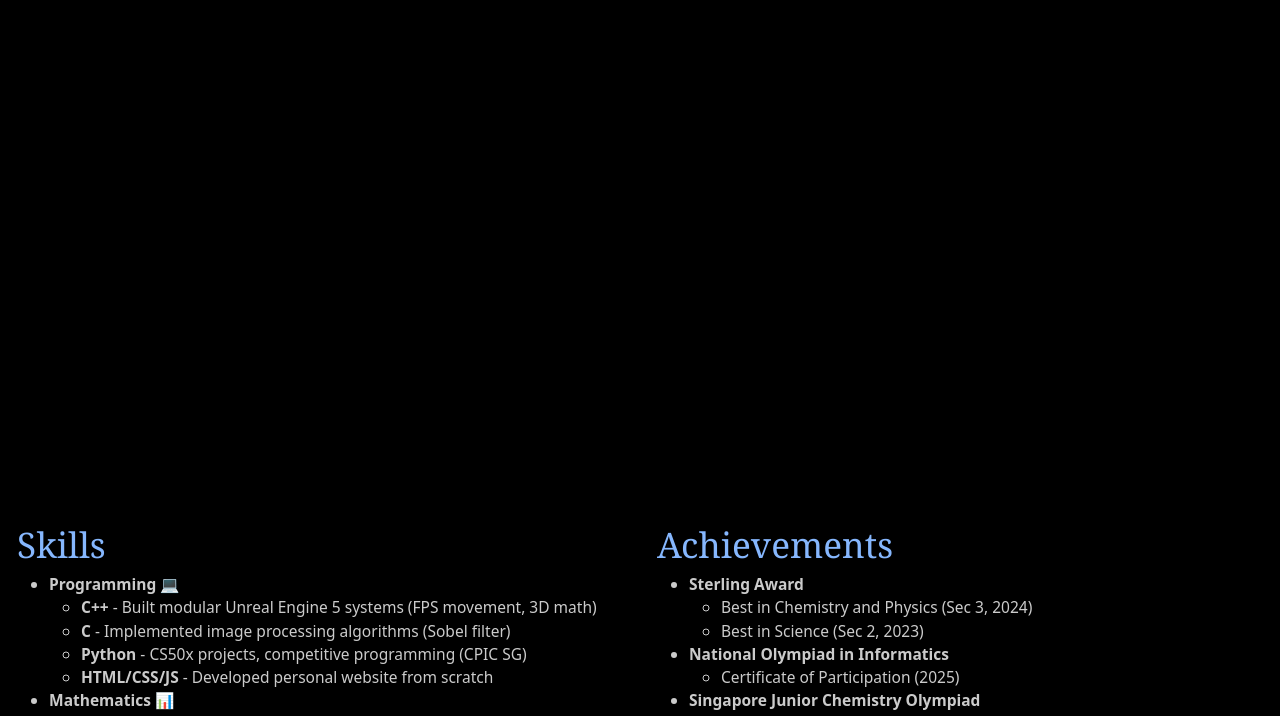
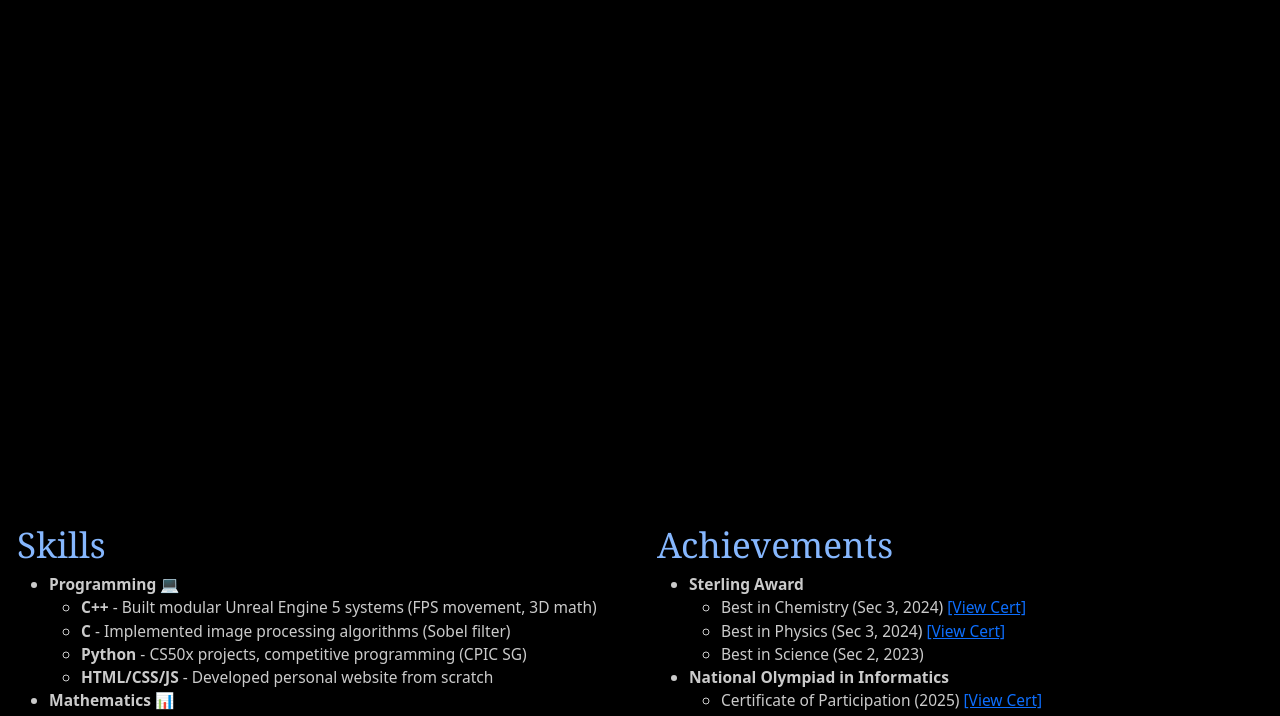
Before and after one commit to thatgreyCat7777/homepage, a plain HTML site: page about.html in a window 1280 px wide. Shown: the part 79-795 px from the top of the page. Drawn offline with nearby package versions, Linux system fonts and the light colour scheme.

Commit message:
Added links to cert

```diff
--- a/about.html
+++ b/about.html
@@ -101,8 +101,16 @@
                                 <strong>Sterling Award</strong>
                                 <ul>
                                     <li>
-                                        Best in Chemistry and Physics (Sec 3,
-                                        2024)
+                                        Best in Chemistry (Sec 3, 2024)
+                                        <a href="Sterling cert chemistry.pdf"
+                                             target="_blank">[View Cert]</a
+                                        >
+                                    </li>
+                                    <li>
+                                        Best in Physics (Sec 3, 2024)
+                                        <a href="Sterling cert physics.pdf"
+                                             target="_blank">[View Cert]</a
+                                        >
                                     </li>
                                     <li>Best in Science (Sec 2, 2023)</li>
                                 </ul>
@@ -113,7 +121,12 @@
                                     >National Olympiad in Informatics</strong
                                 >
                                 <ul>
-                                    <li>Certificate of Participation (2025)</li>
+                                    <li>
+                                        Certificate of Participation (2025)
+                                        <a href="COP_Lim Zhi Yuan Devon.pdf"
+                                             target="_blank">[View Cert]</a
+                                        >
+                                    </li>
                                 </ul>
                             </li>
 
@@ -146,8 +159,7 @@
                                         Completed (edX, 2025)
                                         <a
                                             href="https://cs50.harvard.edu/certificates/254d1483-dbc2-4dcb-af69-6a0171a4f39b"
-                                            target="_blank"
-                                            >[View Cert]</a
+                                             target="_blank">[View Cert]</a
                                         >
                                     </li>
                                 </ul>
@@ -191,7 +203,7 @@
                             <li>
                                 <strong>Competitive Programming</strong>
                                 <ul>
-                                    <li>Participated in CPIC 2025</li>
+                                    <li>Participated in CPIC 2025 <a href="P156.png" target="_blank">[View Cert]</a></li>
                                 </ul>
                             </li>
                         </ul>
```
Also changed, not shown: projects.html (+4 -4 lines), P156.png (added), 2 other files.
